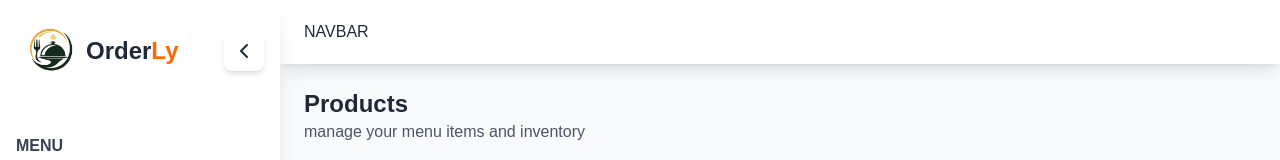
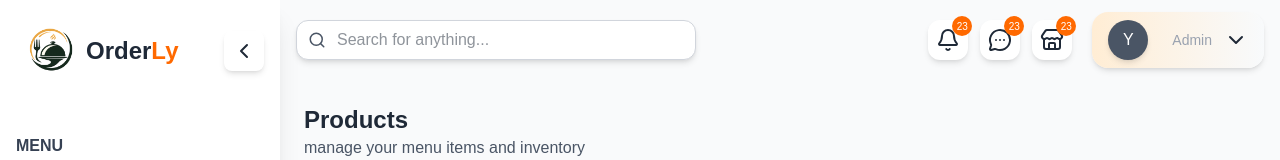
Before and after one commit to Elharfali8/restaurant-sass, a Next.js app: page /dashboard/products in a window 1280 px wide. Shown: the top 160 px of the page. Built offline with nearby package versions, Linux system fonts and the light colour scheme; no server answers; the database is empty.

Commit message:
Dashboard Implement the Navbar

```diff
--- a/app/(dashboard)/dashboard/products/ProductsClientPage.tsx
+++ b/app/(dashboard)/dashboard/products/ProductsClientPage.tsx
@@ -27,13 +27,11 @@ type Product = {
 
 const ProductsClientPage = () => {
   const [loading, setLoading] = useState(false)
-
   const [products, setProducts] = useState<Product[]>([])
-
   const [categories, setCategories] = useState<string[]>([])
-
   const [selectedCategory, setSelectedCategory] =
-    useState('')
+      useState('')
+    const [selectedStatus, setSelectedStatus] = useState('')
 
   useEffect(() => {
     setLoading(true)
@@ -141,18 +139,22 @@ const ProductsClientPage = () => {
       </div>
 
       {/* CONTENT */}
-
       <div className='p-4 rounded-xl bg-white shadow-lg mt-6 lg:mt-10'>
 
         <Filters
-          categories={categories}
-          selectedCategory={selectedCategory}
-          setSelectedCategory={
-            setSelectedCategory
-          }
+        categories={categories}
+        selectedCategory={selectedCategory}
+        setSelectedCategory={setSelectedCategory}
+        selectedStatus={selectedStatus}
+        setSelectedStatus={setSelectedStatus}
         />
 
-        {/* PRODUCTS */}
+              {/* PRODUCTS */}
+              {products.length > 0 && (
+                  <div className='p-3 bg-gray-50 mt-4 lg:mt-8 rounded-xl'>
+
+                  </div>
+              )}
 
       </div>
 
--- a/components/DashboardShell.tsx
+++ b/components/DashboardShell.tsx
@@ -4,6 +4,7 @@
 
 import { useState } from 'react'
 import Sidebar from './Sidebar'
+import Navbar from './Navbar'
 
 const DashboardShell = ({
   children,
@@ -30,9 +31,7 @@ const DashboardShell = ({
       />
 
       <div className='flex flex-col bg-gray-50'>
-        <div className='h-16 shadow-lg bg-white px-6 flex items-center'>
-          NAVBAR
-        </div>
+        <Navbar />
 
         <main className='flex-1 p-6 overflow-y-auto'>
           {children}
--- /dev/null
+++ b/components/Navbar.tsx
@@ -0,0 +1,54 @@
+'use client'
+import SearchInput from './Navbar/SearchInput'
+import ButtonUi from './Navbar/ButtonUi'
+import { Bell, MessageCircleMore, Store } from 'lucide-react'
+import ProfileButton from './Navbar/ProfileButton'
+import { useEffect, useState } from 'react'
+import { usePathname } from 'next/navigation'
+
+const Navbar = () => {
+
+    const [user, setUser] = useState<any>(null)
+      const pathname = usePathname()
+
+      useEffect(() => {
+        const fetchUser = async () => {
+          const token = localStorage.getItem("token");
+
+          const res = await fetch("/api/auth/me", {
+            headers: {
+              Authorization: `Bearer ${token}`,
+            },
+          });
+
+          const data = await res.json();
+
+          if (res.ok) {
+            setUser(data);
+          }
+        };
+
+        fetchUser();
+      }, []);
+
+  return (
+      <nav className='h-20  w-full grid place-items-center px-4'>
+          {/* DESKTOP VIEW */}
+          <div className='w-full h-full items-center justify-between hidden lg:flex'>
+              <SearchInput />
+              <div className='flex items-center gap-5'>
+                  <div className='flex items-center gap-3'>
+                    <ButtonUi icon={Bell} />
+                    <ButtonUi icon={MessageCircleMore} />
+                    <ButtonUi icon={Store} />
+                  </div>
+                  <div className=''>
+                      <ProfileButton name={user?.name} />
+                  </div>
+              </div>
+          </div>
+    </nav>
+  )
+}
+
+export default Navbar
--- /dev/null
+++ b/components/Navbar/ButtonUi.tsx
@@ -0,0 +1,19 @@
+import { Icon, LucideIcon } from 'lucide-react'
+import React from 'react'
+
+type ButtonProps = {
+  icon: LucideIcon;
+};
+
+const ButtonUi = ({icon: Icon}:ButtonProps) => {
+  return (
+      <button className='bg-white  rounded-xl grid place-items-center shadow-md p-2 relative cursor-pointer transition hover:scale-[1.02] hover:bg-slate-50 hover:shadow-lg'>
+          <Icon className='w-6 h-6' />
+          <div className="absolute -top-1 -right-1 bg-orange-500 rounded-full grid place-items-center text-[10px] text-white h-5 w-5 font-medium">
+    23
+</div>
+      </button>
+  )
+}
+
+export default ButtonUi
--- /dev/null
+++ b/components/Navbar/ProfileButton.tsx
@@ -0,0 +1,23 @@
+import { ChevronDown } from 'lucide-react'
+import React from 'react'
+
+const ProfileButton = ({name}: {name: string}) => {
+  return (
+      <button className='px-4 py-2 rounded-2xl shadow-md bg-gradient-to-r from-orange-100 to-slate-50 flex items-center gap-3 cursor-pointer transition hover:scale-[1.02] hover:shadow-lg'>
+          <div className='w-10 h-10 bg-gray-600 grid place-items-center rounded-full text-white shadow-md'>
+              Y
+          </div>
+          <div className='grid ml-3'>
+              <span className='grid text-sm text-gray-400 capitalize'>
+                <span className='text-black font-bold '>{name}</span>
+                admin
+              </span>
+          </div>
+          <div>
+              <ChevronDown />
+          </div>
+    </button>
+  )
+}
+
+export default ProfileButton
--- /dev/null
+++ b/components/Navbar/SearchInput.tsx
@@ -0,0 +1,20 @@
+import { Search } from 'lucide-react'
+import React from 'react'
+
+const SearchInput = () => {
+  return (
+      <div className='w-full relative max-w-100'>
+    <input
+        type='text'
+              className='bg-white border border-gray-300 w-full h-10 shadow-md rounded-xl pl-10'
+              placeholder='Search for anything...'
+    />
+
+    <button className='absolute left-3 top-1/2 -translate-y-1/2 text-gray-600'>
+        <Search size={18} />
+    </button>
+</div>
+  )
+}
+
+export default SearchInput
```
